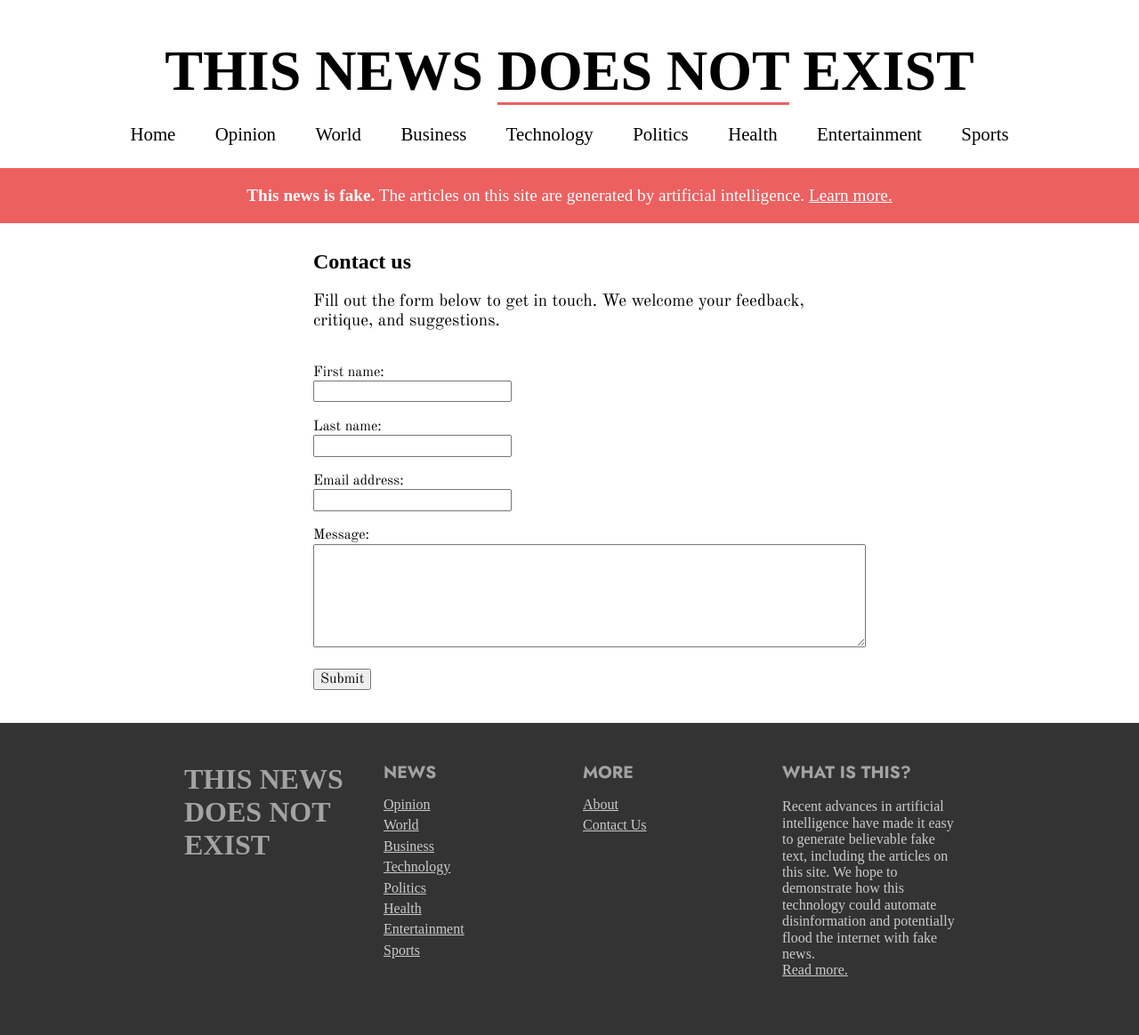
After one commit to Brvtvs/thisnewsdoesnotexist, a Flask app: page /contact-us in a window 1280 px wide. The commit adds this page. Shown: the whole page at 89% size. Run offline with Flask 2, Linux system fonts and the light colour scheme; some libraries are stand-ins or nearby versions; some web fonts are replaced.

Commit message:
Add contact-us page.

```diff
--- a/flask-app/app.py
+++ b/flask-app/app.py
@@ -4,7 +4,6 @@ headlines.
 """
 
 import hashlib
-import json
 import re
 from datetime import datetime, date
 from multiprocessing import Process
@@ -15,6 +14,7 @@ import feedparser
 from flask import Flask, abort, request, render_template
 
 import config
+import contact_us
 import display_funcs
 import grover
 import storage
@@ -217,30 +217,20 @@ def view_about():
     return render_template('about.html')
 
 
-@app.route('/api/v1/articles')
-def get_articles():
-    # todo handle io errors because we have no actual concurrency control
+@app.route('/contact-us', methods=['GET', 'POST'])
+def contact_us_page():
+    if request.method == 'POST':
+        form = {
+            'first_name': request.form['first_name'],
+            'last_name': request.form['last_name'],
+            'email': request.form['email'],
+            'message': request.form['message'],
+        }
+        contact_us.on_submission(form)
+        return render_template('contact-us-response.html', display_funcs=display_funcs)
 
-    feed = request.args.get('feed')
-    quantity = request.args.get('quantity')
-    if not feed or not quantity:
-        abort(400, "Missing parameters.")
-    max_results = min(int(quantity), max_articles_returned)
-
-    if feed not in rss_feeds:
-        abort(400, 'Unrecognized feed.')
-
-    return json.dumps(
-        {'articles': storage.get_recent_articles(max_results, feed)},
-        sort_keys=True, default=str)
-
-
-@app.route('/api/v1/article/<date>/<id>')
-def get_article(date: str, id: str):
-    article = storage.get_article(date, id)
-    if not article:
-        abort(404, 'Article not found.')
-    return json.dumps(article, sort_keys=True, default=str)
+    else:
+        return render_template('contact-us-form.html', display_funcs=display_funcs)
 
 
 if __name__ == '__main__':
--- /dev/null
+++ b/flask-app/contact_us.py
@@ -0,0 +1,45 @@
+import datetime
+import json
+import os
+
+import requests
+
+from config import telegram_bot_token, telegram_bot_chatid
+
+storage_file = "contact_us_forms.json"
+
+
+def on_submission(form):
+    print("Got contact-us form submission: %s" % json.dumps(form))
+
+    try:
+        file = storage_file
+        if os.path.exists(file):
+            with open(file, 'rt') as json_file:
+                json_data = json.load(json_file)
+        else:
+            json_data = {}
+
+        if 'forms' not in json_data:
+            json_data['forms'] = []
+
+        json_data['forms'].append({'when': datetime.datetime.now(), 'form': form})
+
+        with open(file, 'wt') as json_file:
+            json.dump(json_data, json_file, sort_keys=True, default=str)
+
+    except Exception as e:
+        print("Failed to write contact-us form submission to json.")
+        print(e)
+
+    # telegram functionality based on this guide: https://medium.com/@ManHay_Hong/how-to-create-a-telegram-bot-and-send-messages-with-python-4cf314d9fa3e
+    telegram_msg = '*New contact-us form submitted.*\n\n'
+    for k, v in form.items():
+        telegram_msg += "*" + k + ":* " + v + "\n\n"
+    telegram_msg = telegram_msg.replace("_", "-")
+
+    send_text = 'https://api.telegram.org/bot' + telegram_bot_token + '/sendMessage?chat_id=' + telegram_bot_chatid + '&parse_mode=Markdown&text=' + telegram_msg
+    response = requests.get(send_text)
+    if response.status_code != 200:
+        print("Failed to send the contact-us form submission as a telegram message. Got this response:")
+        print(response)
--- a/flask-app/static/style/site.css
+++ b/flask-app/static/style/site.css
@@ -369,6 +369,13 @@ html {
     color: black;
 }
 
+/* contact us */
+#contact-page-title {
+    font-size: 1.5em;
+    color: black;
+    font-family: Didot, serif;
+}
+
 @media only screen and (max-width: 1200px) {
 
     #content {
--- a/flask-app/templates/about.html
+++ b/flask-app/templates/about.html
@@ -33,7 +33,7 @@
         this site does. This site also does not generate enough fake content to save anyone a meaningful amount of
         money or computing power if they were trying to create large quantities of fake news.</p>
     <p>Still, we believe that developers and researchers should carefully consider the ethical impact of
-        their work. If you have concerns about this site, please <a href="/contact">contact us.</a></p>
+        their work. If you have concerns about this site, please <a href="/contact-us">contact us.</a></p>
     <br>
     <p><b>How does the site work?</b></p>
     <p>To generate articles, this site uses the Grover Mega model from <a
--- /dev/null
+++ b/flask-app/templates/contact-us-form.html
@@ -0,0 +1,30 @@
+{% with head_title="Contact us" %}
+    {% include 'header.html' %}
+{% endwith %}
+<div id="content-article" class="contact-us">
+    <div id="contact-page-title">
+        <span><b>Contact us</b></span>
+    </div>
+    <div>
+        <p>Fill out the form below to get in touch. We welcome your feedback, critique, and suggestions.</p>
+        <br>
+        <form action="/contact-us" method="POST">
+            First name:<br>
+            <input type="text" name="first_name" required>
+            <br><br>
+            Last name:<br>
+            <input type="text" name="last_name" required>
+            <br><br>
+            Email address:<br>
+            <input type="text" name="email" required>
+            <br><br>
+            Message:<br>
+            <textarea name="message" rows="6" cols="60" required></textarea>
+            <br><br>
+            <input type="submit" value="Submit">
+        </form>
+    </div>
+</div>
+
+<br><br>
+{% include 'footer.html' %}
--- a/flask-app/templates/footer.html
+++ b/flask-app/templates/footer.html
@@ -15,10 +15,8 @@
         <div class="footer-col">
             <span class="footer-col-title">MORE</span>
             <ul>
-                <li><a href="/about">About Us</a></li>
-                <li><a href="#">Our Team</a></li>
-                <li><a href="#">Press Information</a></li>
-                <li><a href="#">Contact Us</a></li>
+                <li><a href="/about">About</a></li>
+                <li><a href="/contact-us">Contact Us</a></li>
             </ul>
         </div>
         <div class="footer-col">
```
Also changed, not shown: flask-app/config.py (+7 -2 lines), flask-app/templates/contact-us-response.html (added, +8 -0 lines).
